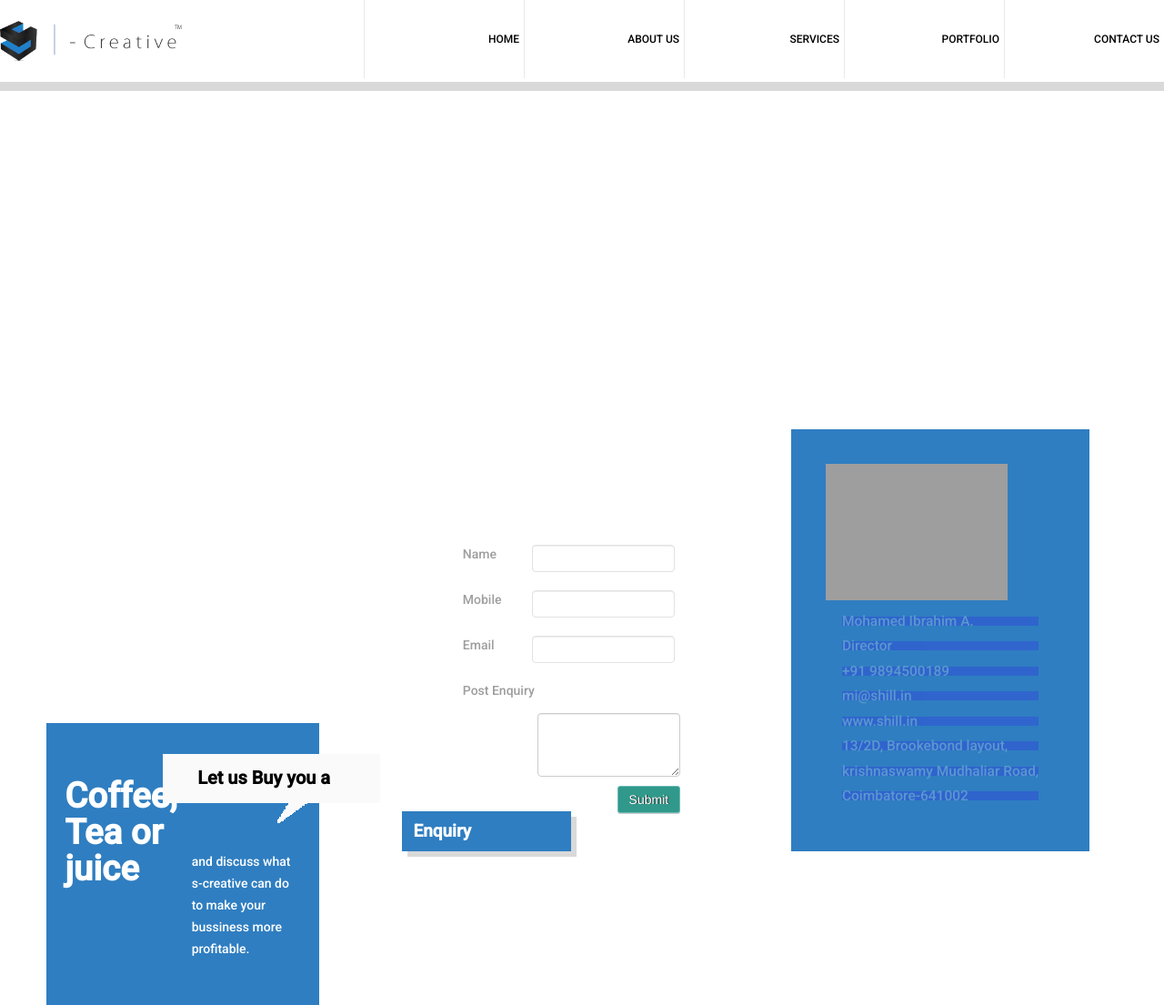
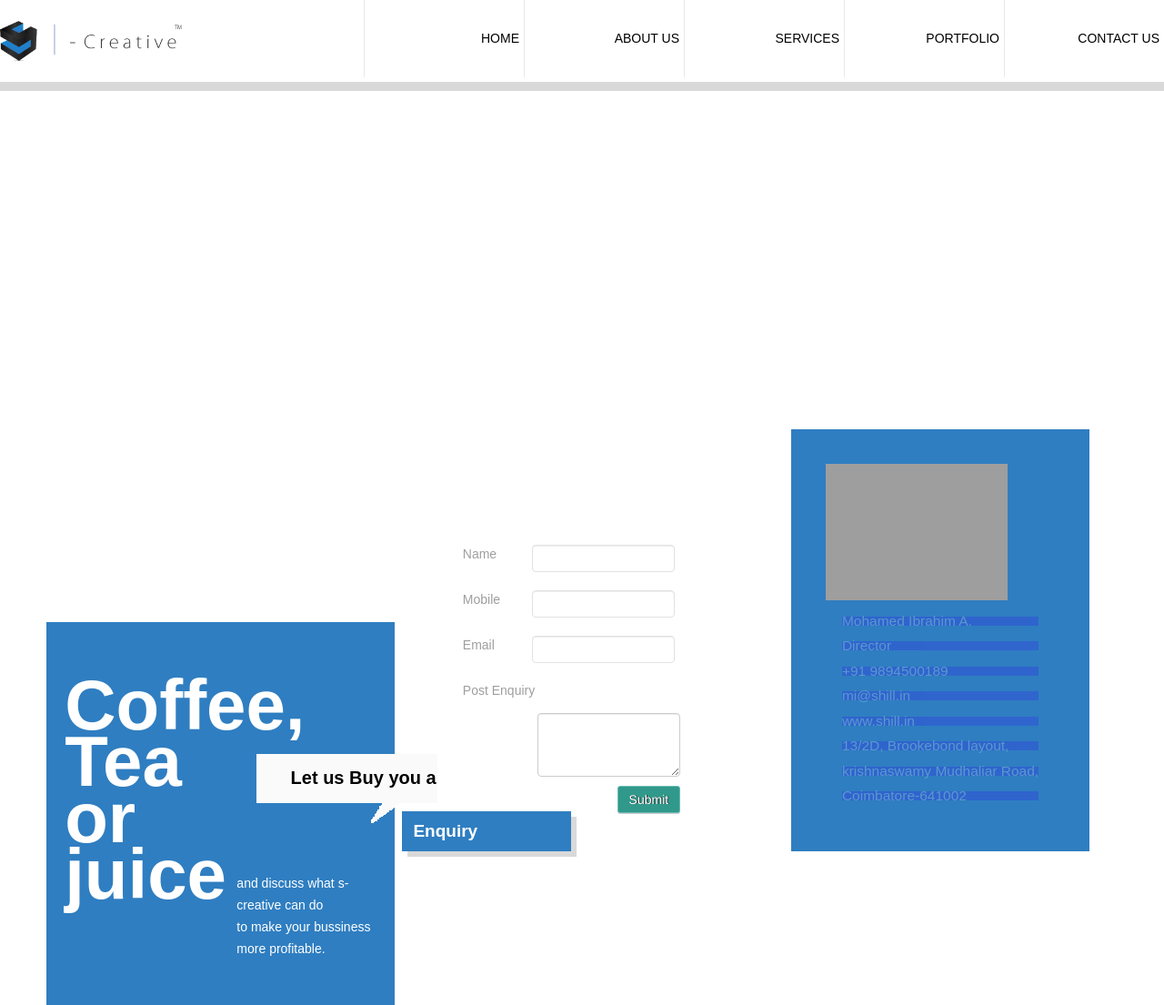
Before and after one commit to yokesh28/screative, a PHP site: page /contact.html in a window 1280 px wide. Shown: the whole page at 91% size. Run offline with PHP 8.4, Linux system fonts and the light colour scheme; some libraries are stand-ins or nearby versions; some web fonts are replaced; grey boxes are pictures that could not be loaded.

Commit message:
Signed-off-by: lokesh <yokesh.ganesan@gmail.com>

```diff
--- a/css/style.css
+++ b/css/style.css
@@ -1,7 +1,7 @@
 @charset "utf-8";
 /* CSS Document */
 body {
-	font-family: 'Roboto', sans-serif;
+	font-family: 'Marvel', sans-serif;
 }
 
 ul li {
@@ -74,8 +74,8 @@ ul li {
 .menu li a {
 	color: black;
 	text-transform: uppercase;
-	font-size: 12px;
-	font-weight: 500;
+	font-size: 14px;
+
 }
 
 .menu li:hover a {
@@ -398,15 +398,12 @@ ul li {
 }
 
 .footer {
-
 	margin: 0px 0px;
 	background: white;
-
 }
 
 .inner_page {
 	min-height: 641px;
-
 }
 
 #a li {
@@ -484,11 +481,13 @@ ul li {
 	zoom: 0.5;
 }
 
-.contact5 li{font-size: 31px;
-top: 35%;
-margin: 35px;
-color: white;
+.contact5 li {
+	font-size: 31px;
+	top: 35%;
+	margin: 35px;
+	color: white;
 }
+
 #a li {
 	list-style: none;
 }
@@ -530,11 +529,11 @@ color: white;
 
 .top {
 	position: relative;
-	width: 280px;
-	height: 210px;
+	width: 363px; height : 321px;
 	background: #2F7EC1;
 	padding: 50px 10px;
 	color: white;
+	height: 321px;
 }
 
 .top .text1 {
@@ -556,7 +555,7 @@ color: white;
 	bottom: -25%;
 	height: 75px;
 	width: 238px;
-	left: 14%;
+	left: 22%;
 	color: black;
 	font-weight: bold;
 	padding: 16px 38px;
@@ -591,19 +590,24 @@ color: white;
 }
 
 footer ul {
-	padding: 20px 40px;
+	padding: 20px 3px;
 }
 
-
-#page
-{
+#page {
 	background: url("../img/294.gif") no-repeat;
 	min-height: 670px;
+	background-position: 545px 300px;
+}
 
-background-position: 545px 300px;
-}
-.background{
-		background: url(../img/images/background1.jpg) no-repeat;
-
+.background {
+	background: url(../img/images/background1.jpg) no-repeat;
 	background-size: 100% 93%;
 }
+
+.top h1 {
+	font-size: 78px;
+	line-height: 62px;
+}
+.brand{
+	cursor: pointer;
+}
```
Also changed, not shown: index.html (+5 -4 lines).
